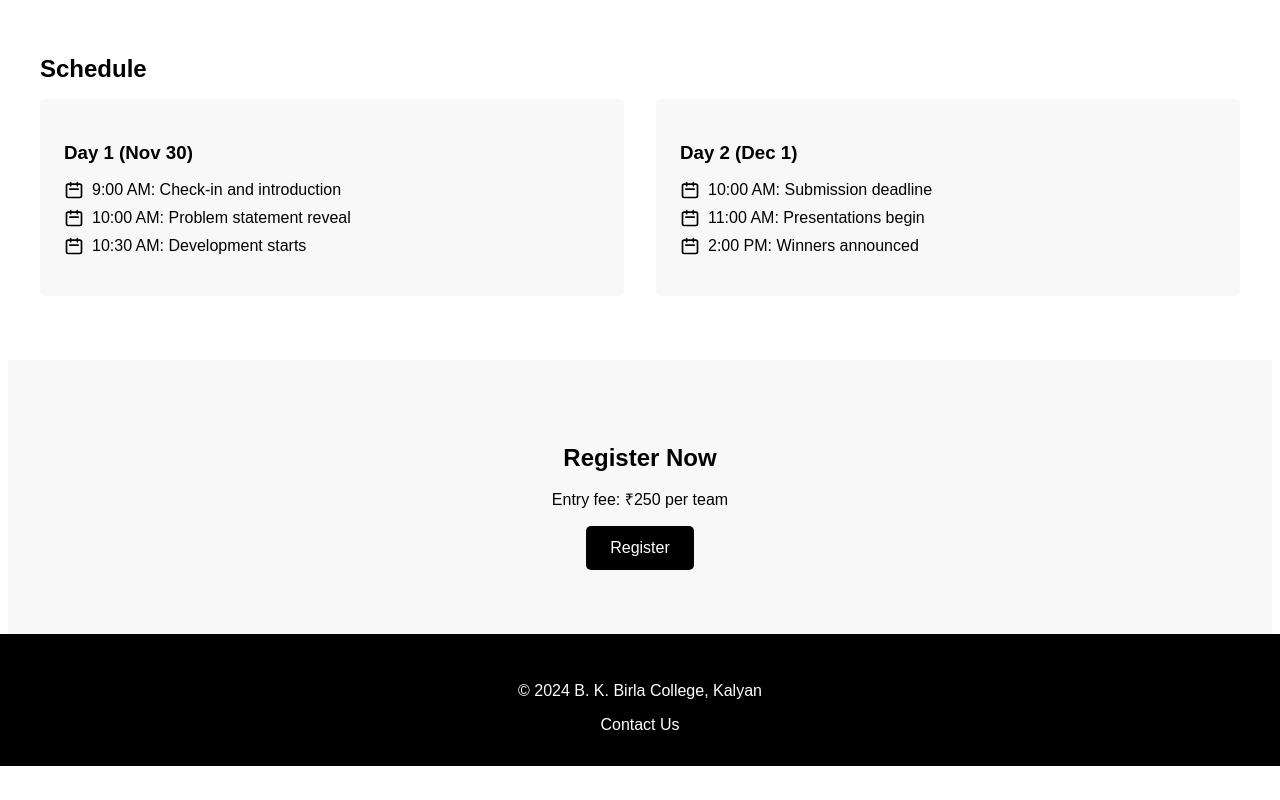
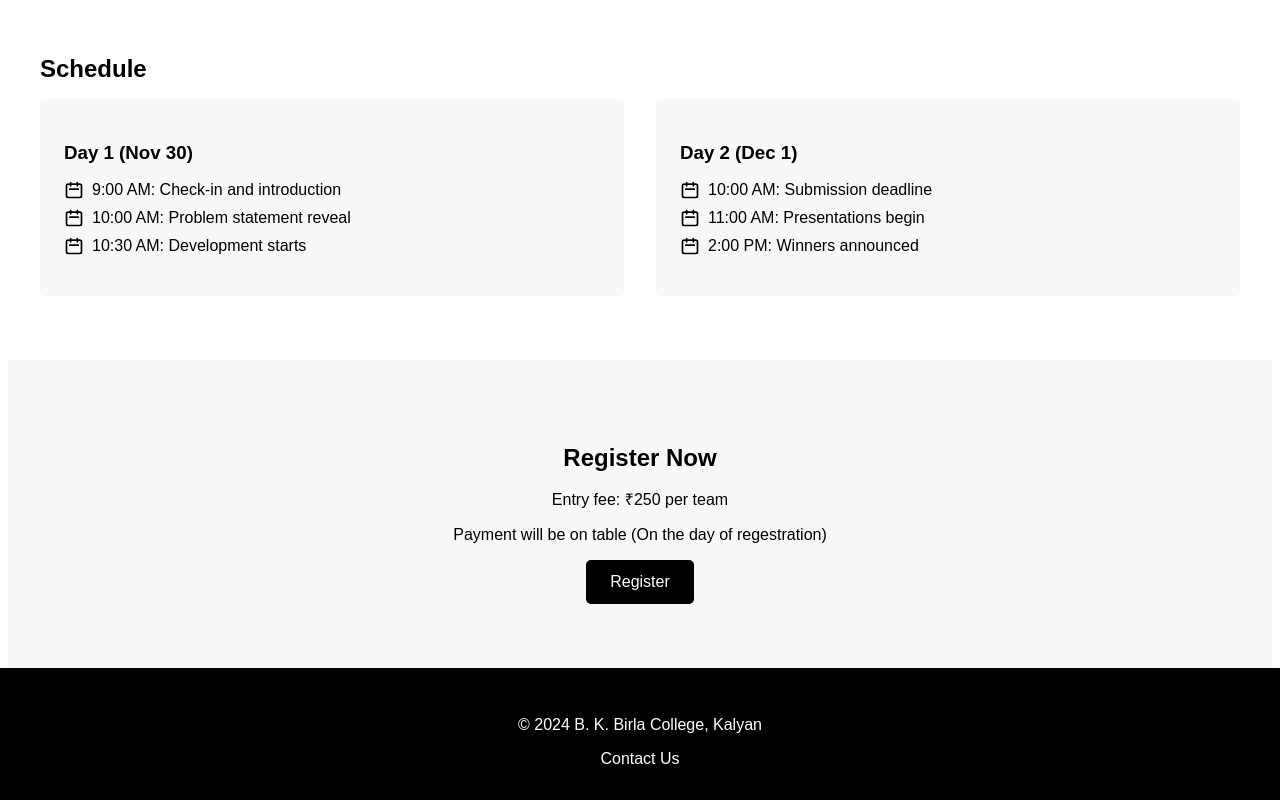
Before and after one commit to bkbc-edu/Embeded, a plain HTML site: page index.html in a window 1280 px wide. Shown: the part 1196-1996 px from the top of the page. Before the commit the page ends 1962 px from the top, so only its background shows below. Drawn offline with Linux system fonts and the light colour scheme.

Commit message:
Update index.html

```diff
--- a/index.html
+++ b/index.html
@@ -72,6 +72,7 @@
         <section id="register">
             <h2>Register Now</h2>
             <p>Entry fee: ₹250 per team</p>
+            <p>Payment will be on table (On the day of regestration)</p>
             <a href="https://forms.gle/13MnUzrTBMToe5pQA" class="btn">Register</a>
         </section>
     </main>
```
